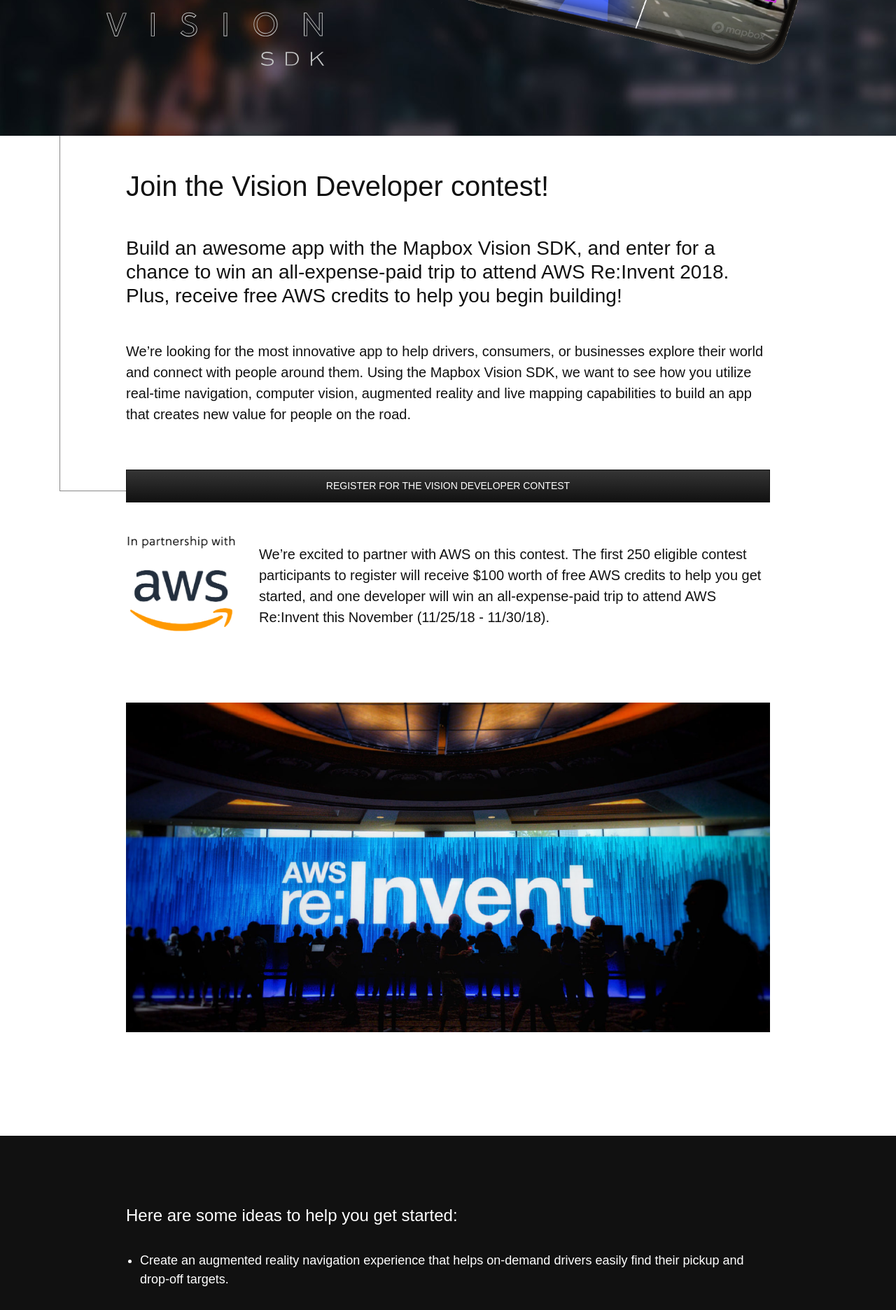
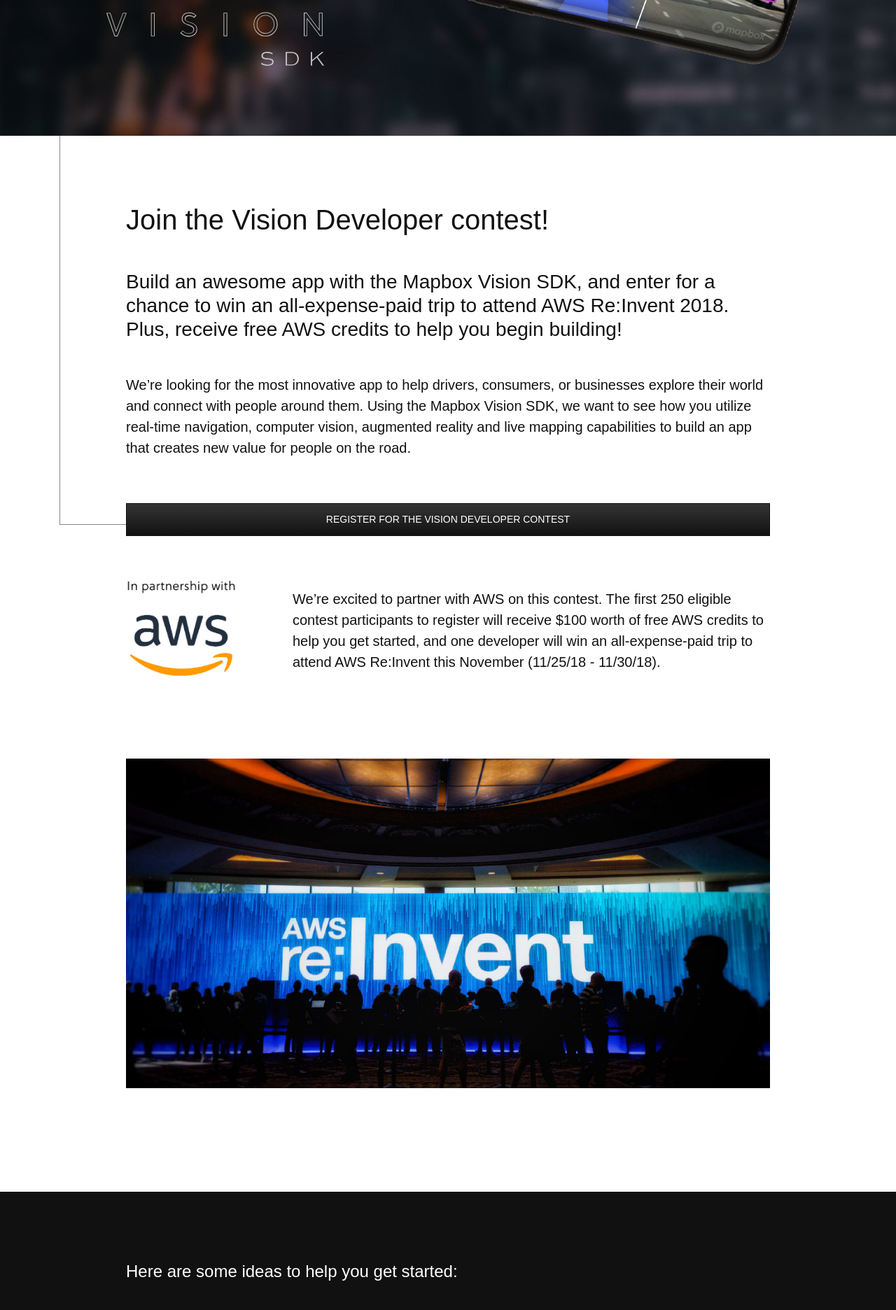
Before and after one commit to joshuagoing/mapbox-vision-website, a Jekyll site: the page built from src/vision-developer-contest.html, in a window 1280 px wide. Shown: the part 364-2236 px from the top of the page at 70% size. Built offline with Jekyll 4.4.1, drawn with Linux system fonts in a browser that asks for light colours; comment, search, counter and statistics services are not loaded.

Commit message:
style refinements

```diff
--- a/src/_layouts/contest.html
+++ b/src/_layouts/contest.html
@@ -19,7 +19,7 @@
   <div class="container">
     <div class="row justify-content-center line line-left active py-5">
       <div class="col-12 col-md-10">
-        <h1>Join the Vision Developer contest!</h1>
+        <h1 class="mt-md-5">Join the Vision Developer contest!</h1>
         <p class="h3 my-5">Build an awesome app with the Mapbox Vision SDK, and enter for a chance to win an all-expense-paid trip to attend AWS
         Re:Invent 2018. Plus, receive free AWS credits to help you begin building!</p>
         <p class="lead">We’re looking for the most innovative app to help drivers, consumers, or businesses explore their world and connect
@@ -32,13 +32,13 @@
         <a href="#register" class="btn btn-dark btn-block">Register for the Vision Developer Contest</a>
       </div>
     </div>
-    <div class="row justify-content-center align-items-center py-5">
+    <div class="row justify-content-center align-items-center py-5 my-md-3">
       <div class="col-8 col-md-2">
         <!-- <p>In partnership with</p> -->
-        <img src="/assets/img/aws-logo-asset.png" class="img-fluid mb-5 mb-md-0" alt="aws logo">
+        <img src="/assets/img/aws-logo-asset.png" class="img-fluid mb-5 mb-md-0 mr-0" alt="aws logo">
       </div>
       <div class="col-12 col-md-8">
-        <p class="mb-0 lead">We’re excited to partner with AWS on this contest. The first 250 eligible contest participants to register will receive
+        <p class="mb-0 lead pl-md-5">We’re excited to partner with AWS on this contest. The first 250 eligible contest participants to register will receive
         $100 worth of free AWS credits to help you get started, and one developer will win an all-expense-paid trip to attend
         AWS Re:Invent this November (11/25/18 - 11/30/18).</p>
       </div>
```
